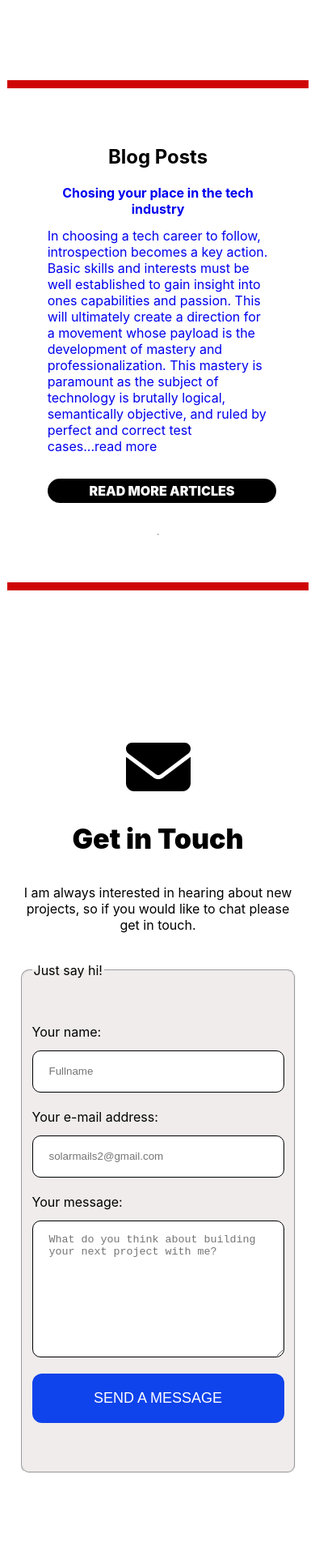
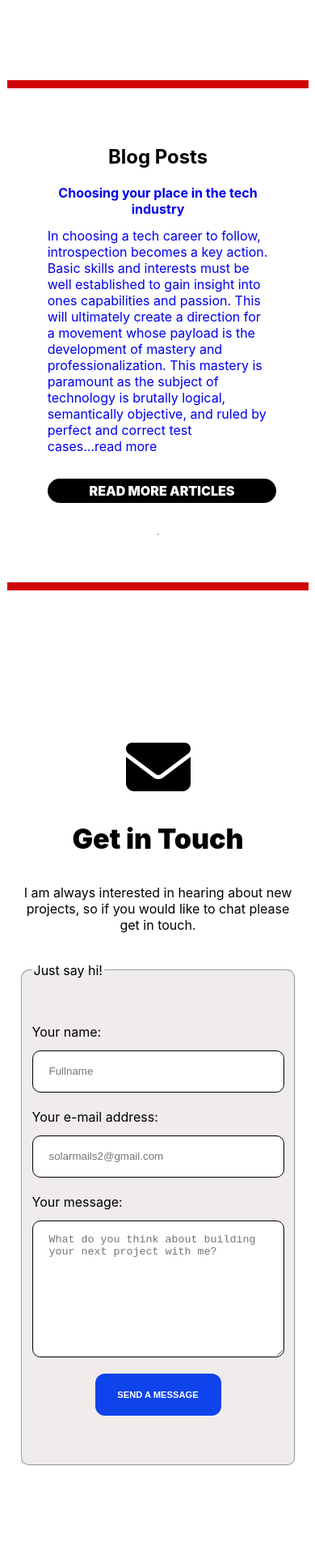
Before and after one commit to blase147/my_portfolio, a React (Create React App) app: page / in a window 390 px wide. Shown: the part 6747-8667 px from the top of the page at 81% size. Built offline with nearby package versions, Linux system fonts and the light colour scheme.

Commit message:
update mobile responsiveness

```diff
--- a/src/components/Homepage/homepage.js
+++ b/src/components/Homepage/homepage.js
@@ -247,7 +247,7 @@ const HomePage = () => {
           <div>
             <h1>Blog Posts</h1>
             <a href="https://medium.com/@solarmails2/choosing-your-place-in-the-tech-industry-1356bba0f41d">
-              <h2>Chosing your place in the tech industry</h2>
+              <h2>Choosing your place in the tech industry</h2>
               <p>
                 In choosing a tech career to follow, introspection becomes a key action.
                 Basic skills and interests must be well established to gain insight into ones
--- a/src/components/contact-me/contactMe.scss
+++ b/src/components/contact-me/contactMe.scss
@@ -48,8 +48,6 @@
 
         legend {
           text-align: left;
-          // width: 60%;
-          // width: auto;
         }
 
         .input {
@@ -90,10 +88,11 @@
           }
 
           .get-in-touch-btn {
-            width: 100%;
+            width: 50%;
             background-color: #0f43eb;
             padding: 20px;
-            font-size: 18px;
+            font-size: 0.7em;
+            font-weight: 900;
             color: rgb(255, 255, 255);
             border-radius: 12px;
           }
```
